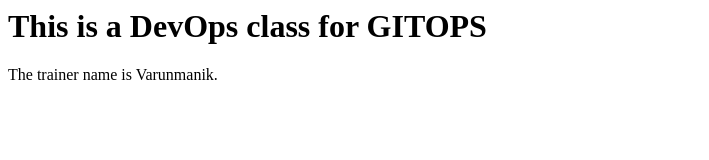
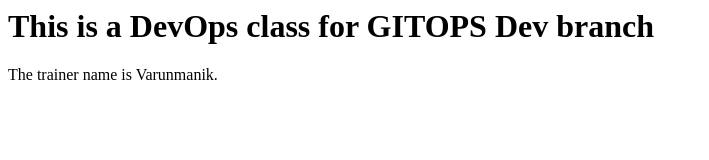
Before and after one commit to sambitcloud/git-ops, a plain HTML site: page index.html in a window 1280 px wide. Shown: the whole page, without its empty margins (0-709 px from the left). Drawn offline with Linux system fonts and the light colour scheme.

Commit message:
Adding Dev Branch

```diff
--- a/index.html
+++ b/index.html
@@ -4,7 +4,7 @@
 </head>
 <body>
 
-<h1>This is a DevOps class for GITOPS</h1>
+<h1>This is a DevOps class for GITOPS Dev branch</h1>
 <p>The trainer name is Varunmanik.</p>
 
 </body>
```
